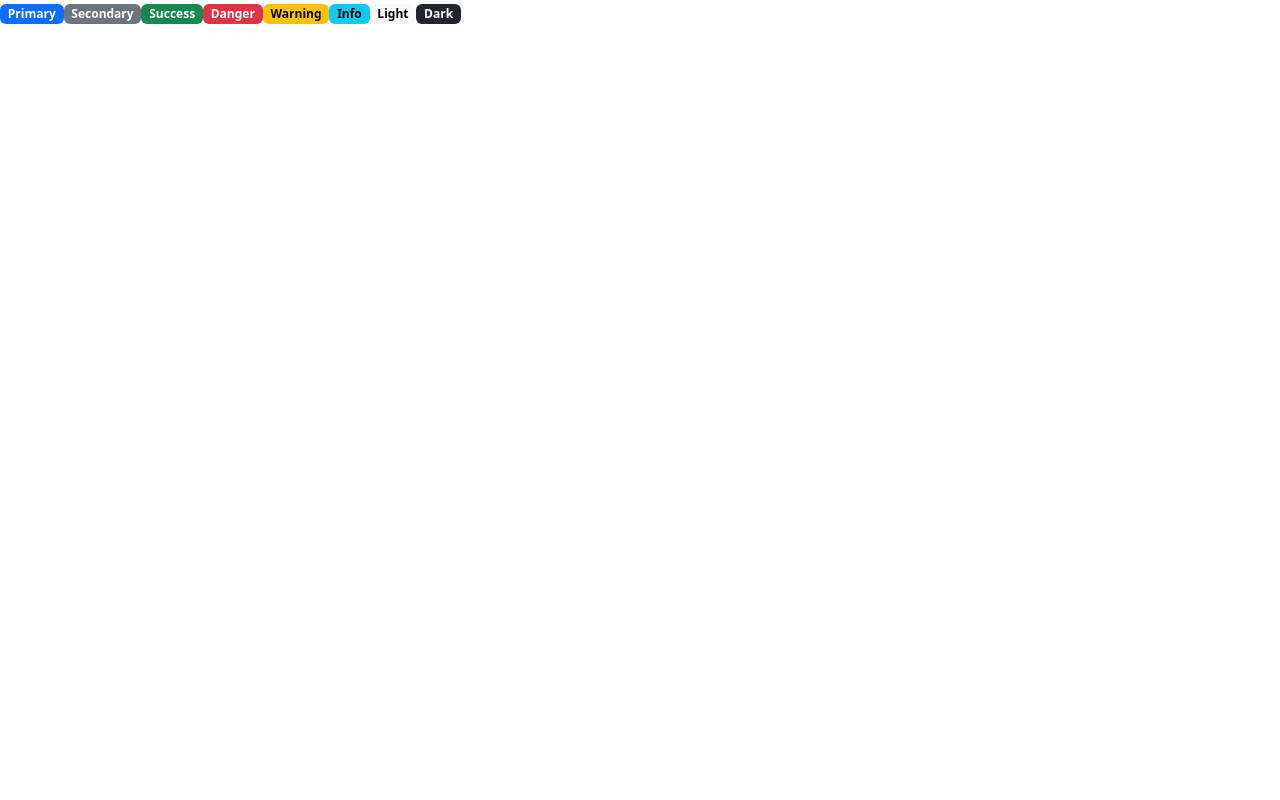
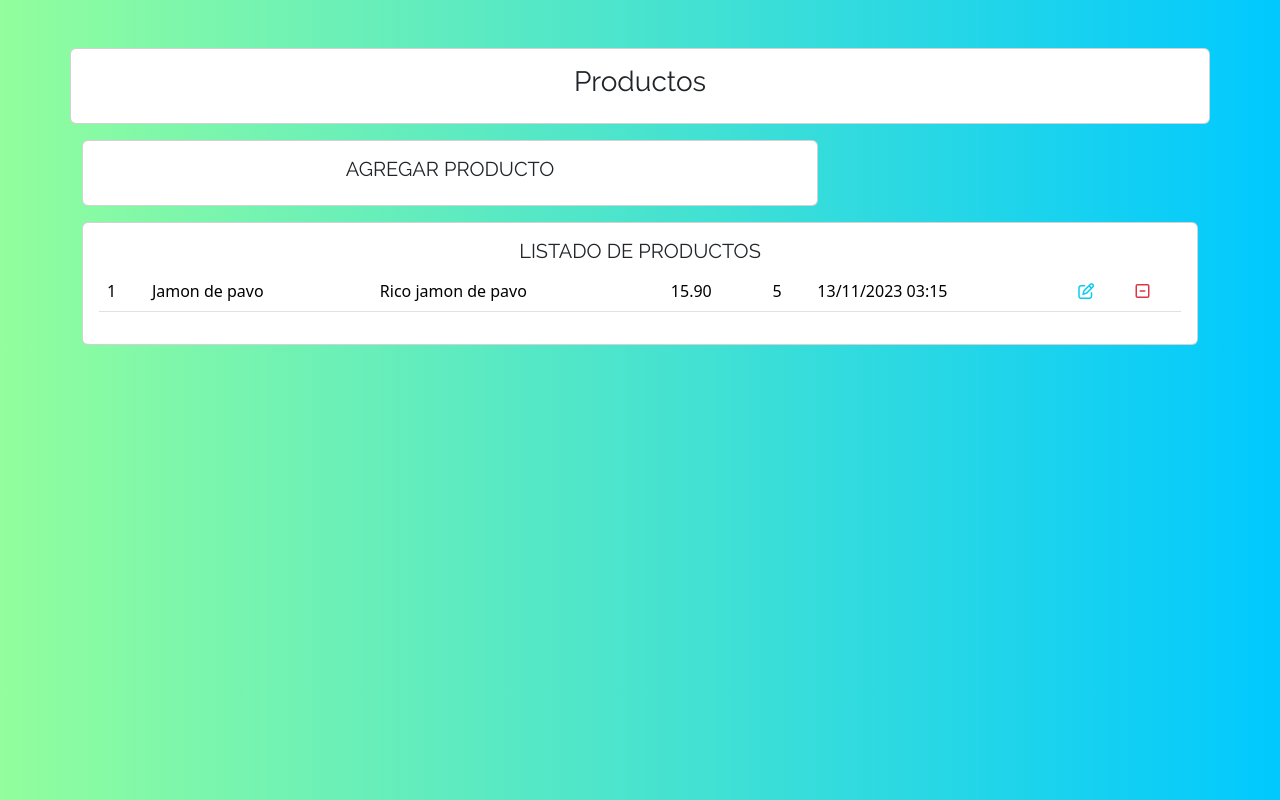
Before and after one commit to Ricarthur1/CRUDProductos, an Angular app: page / in a window 1280 px wide. Built offline with nearby package versions, Linux system fonts and the light colour scheme.

Commit message:
creando tablas agregar producto y listado de productos

```diff
--- a/src/app/app.component.html
+++ b/src/app/app.component.html
@@ -1,8 +1 @@
-<span class="badge text-bg-primary">Primary</span>
-<span class="badge text-bg-secondary">Secondary</span>
-<span class="badge text-bg-success">Success</span>
-<span class="badge text-bg-danger">Danger</span>
-<span class="badge text-bg-warning">Warning</span>
-<span class="badge text-bg-info">Info</span>
-<span class="badge text-bg-light">Light</span>
-<span class="badge text-bg-dark">Dark</span>
+<app-productos></app-productos>
--- a/src/app/app.module.ts
+++ b/src/app/app.module.ts
@@ -2,10 +2,12 @@ import { NgModule } from '@angular/core';
 import { BrowserModule } from '@angular/platform-browser';
 
 import { AppComponent } from './app.component';
+import { ProductosComponent } from './components/productos/productos.component';
 
 @NgModule({
   declarations: [
-    AppComponent
+    AppComponent,
+    ProductosComponent
   ],
   imports: [
     BrowserModule
--- /dev/null
+++ b/src/app/components/productos/productos.component.css
@@ -0,0 +1,11 @@
+.fa-regular {
+    cursor: pointer;
+}
+
+.green-icon {
+    color: #198754
+}
+
+.red-icon {
+    color: #dc3545;
+}
--- /dev/null
+++ b/src/app/components/productos/productos.component.html
@@ -0,0 +1,40 @@
+<div class="container mt-5">
+    <div class="row">
+      <div class="col-lg-8 offset-lg-2"></div>
+      <div class="card">
+        <div class="card-body">
+          <h3 class="titulo">Productos</h3>
+        </div>
+      </div>
+    </div>
+    <div class="row mt-3">
+      <div class="col-lg-8">
+        <div class="card">
+          <div class="card-body">
+            <h5 class="titulo">AGREGAR PRODUCTO</h5>
+          </div>
+        </div>
+      </div>
+      <div class="col lg-8 mt-3">
+        <div class="card">
+          <div class="card-body">
+            <h5 class="titulo">LISTADO DE PRODUCTOS</h5>
+            <table class="table">
+              <tbody>
+                <tr>
+                  <td>1</td>
+                  <td>Jamon de pavo</td>
+                  <td>Rico jamon de pavo</td>
+                  <td>15.90</td>
+                  <td>5</td>
+                  <td>13/11/2023 03:15</td>
+                  <td><i class="fa-regular fa-pen-to-square text-info"></i></td>
+                  <td><i class="fa-regular fa-square-minus text-danger"></i></td>
+                </tr>
+              </tbody>
+            </table>
+          </div>
+        </div>
+      </div>
+    </div>
+  </div>
--- a/src/index.html
+++ b/src/index.html
@@ -6,6 +6,10 @@
   <base href="/">
   <meta name="viewport" content="width=device-width, initial-scale=1">
   <link rel="icon" type="image/x-icon" href="favicon.ico">
+  <link rel="preconnect" href="https://fonts.googleapis.com">
+<link rel="preconnect" href="https://fonts.gstatic.com" crossorigin>
+<link href="https://fonts.googleapis.com/css2?family=PT+Sans&family=Raleway&display=swap" rel="stylesheet">
+<link rel="stylesheet" href="https://cdnjs.cloudflare.com/ajax/libs/font-awesome/6.4.2/css/all.min.css" integrity="sha512-z3gLpd7yknf1YoNbCzqRKc4qyor8gaKU1qmn+CShxbuBusANI9QpRohGBreCFkKxLhei6S9CQXFEbbKuqLg0DA==" crossorigin="anonymous" referrerpolicy="no-referrer" />
 </head>
 <body>
   <app-root></app-root>
--- a/src/styles.css
+++ b/src/styles.css
@@ -1 +1,13 @@
-/* You can add global styles to this file, and also import other style files */
+body {
+    background: #00C9FF;  /* fallback for old browsers */
+    background: -webkit-linear-gradient(to right, #92FE9D, #00C9FF);  /* Chrome 10-25, Safari 5.1-6 */
+    background: linear-gradient(to right, #92FE9D, #00C9FF); /* W3C, IE 10+/ Edge, Firefox 16+, Chrome 26+, Opera 12+, Safari 7+ */
+
+
+}
+
+.titulo {
+    font-family: 'PT Sans', sans-serif;
+font-family: 'Raleway', sans-serif;
+text-align: center;
+}
```
Also changed, not shown: src/app/components/productos/productos.component.ts (added, +10 -0 lines), 1 other file (tests, documents, lock files or other folders).
